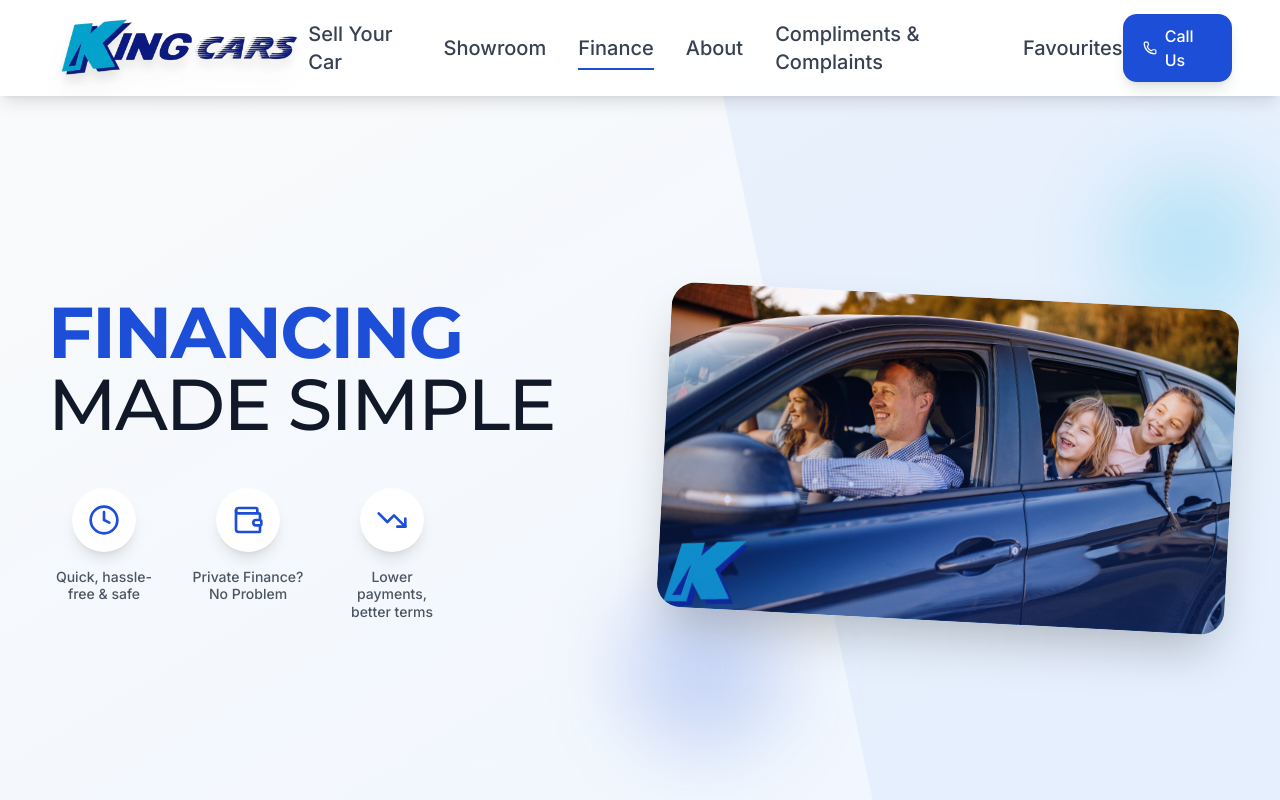
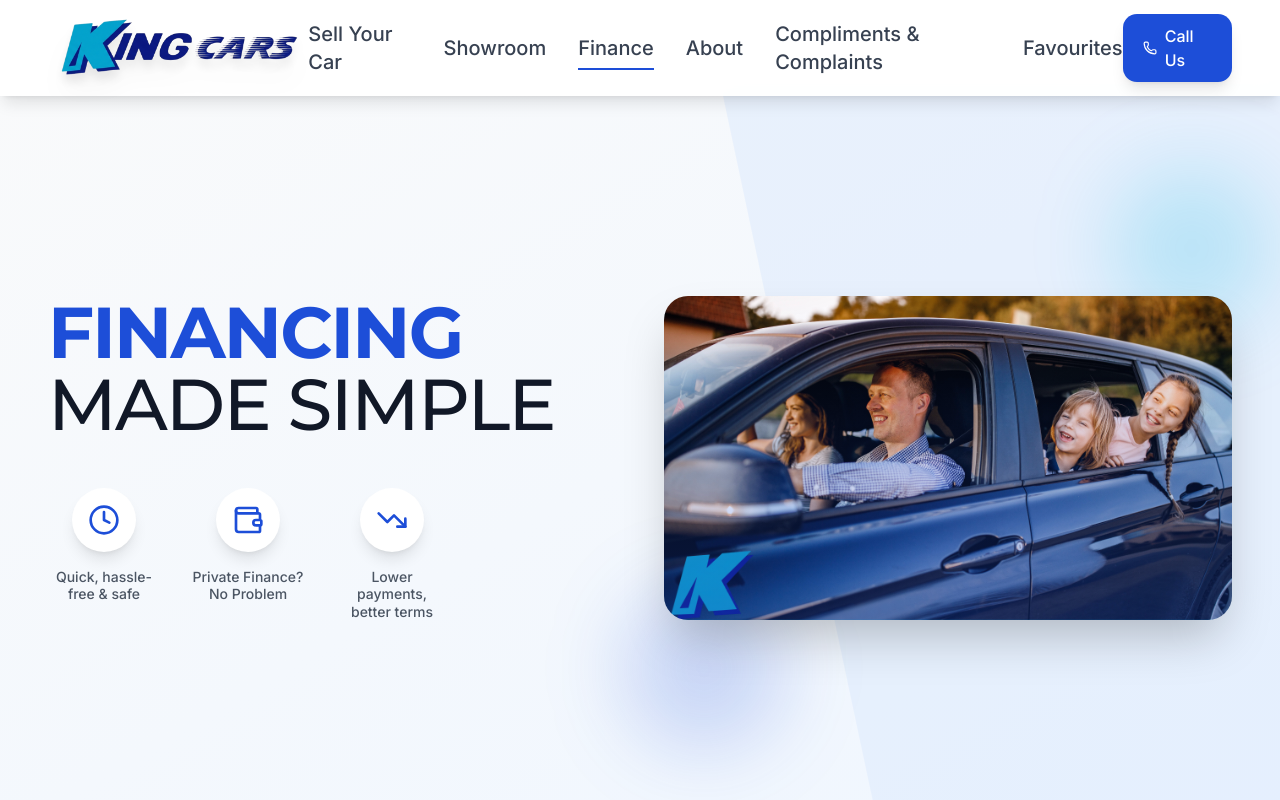
Before and after one commit to pottie2288/king-cars-website, a React (Vite) app: page /finance in a window 1280 px wide. Shown: the top 800 px of the page. Built offline with nearby package versions, Linux system fonts and the light colour scheme.

Commit message:
style: remove hover animation and tilt from finance hero image

```diff
--- a/src/pages/FinancePage.tsx
+++ b/src/pages/FinancePage.tsx
@@ -88,7 +88,7 @@ export function FinancePage() {
             </AnimatedSection>
 
             <AnimatedSection className="relative lg:h-[500px] flex items-center justify-center -mt-8 lg:mt-0">
-              <div className="relative z-10 rounded-3xl overflow-hidden shadow-2xl transform rotate-3 hover:rotate-0 transition-transform duration-500">
+              <div className="relative z-10 rounded-3xl overflow-hidden shadow-2xl">
                 <img
                   src="/hero-showroom.png"
                   alt="Happy couple financing a car"
```
